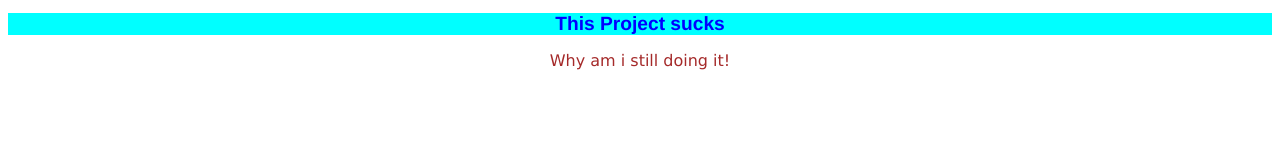
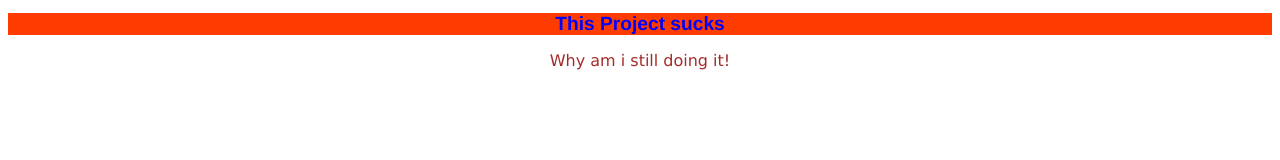
Before and after one commit to Nick4dawin/MyDemoGitProject, a plain HTML site: page index.html in a window 1280 px wide. Drawn offline with Linux system fonts and the light colour scheme.

Commit message:
changed background

```diff
--- a/styles.css
+++ b/styles.css
@@ -7,7 +7,7 @@ div{
 
    text-align: center;
     padding: 20 px;
-    background-color: aqua;
+    background-color: rgb(255, 60, 0);
 
 }
 p{
```
